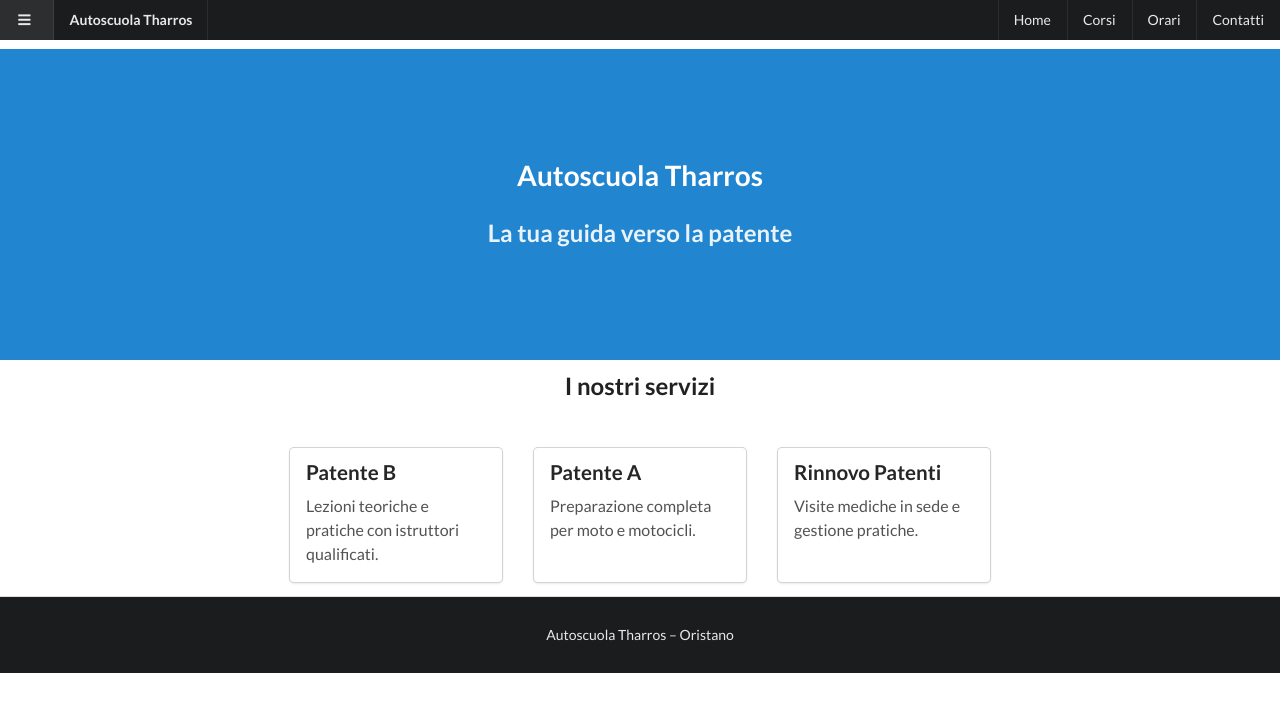
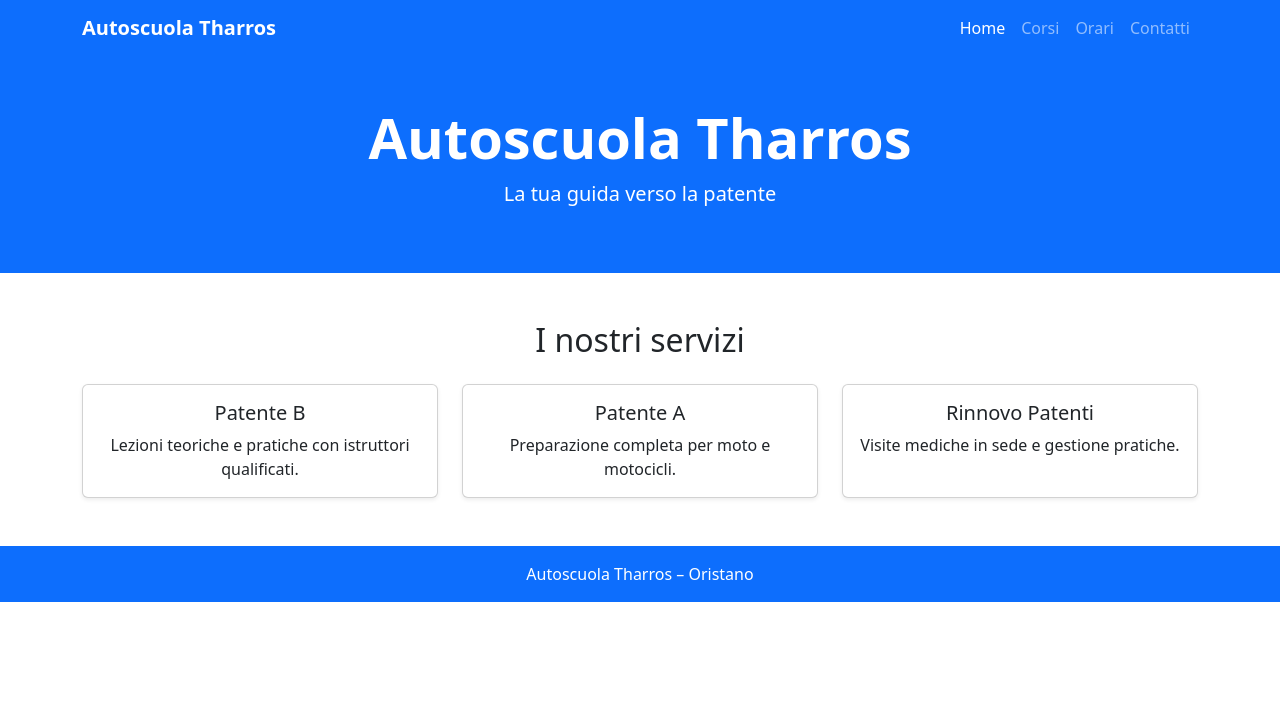
Before and after one commit to lorenzoserra03/lorenzoserra03.github.io, a plain HTML site: page index.html in a window 1280 px wide. Drawn offline with nearby package versions, Linux system fonts and the light colour scheme.

Commit message:
Replace Semantic UI with Bootstrap for styling

```diff
--- a/index.html
+++ b/index.html
@@ -3,96 +3,82 @@
 <head>
     <meta charset="UTF-8">
     <title>Autoscuola Tharros</title>
-    <link rel="stylesheet" href="https://cdn.jsdelivr.net/npm/semantic-ui@2.5.0/dist/semantic.min.css">
+    <link href="https://cdn.jsdelivr.net/npm/bootstrap@5.3.2/dist/css/bootstrap.min.css" rel="stylesheet">
 </head>
 <body>
 
-<!-- SIDEBAR MOBILE -->
-<div class="ui vertical inverted sidebar menu">
-  <a class="item">Home</a>
-  <a class="item">Corsi</a>
-  <a class="item">Orari</a>
-  <a class="item">Contatti</a>
-</div>
+<!-- NAVBAR -->
+<nav class="navbar navbar-expand-lg navbar-dark bg-primary">
+  <div class="container">
+    <a class="navbar-brand fw-bold">Autoscuola Tharros</a>
+    <button class="navbar-toggler" type="button" data-bs-toggle="collapse" data-bs-target="#navMenu">
+      <span class="navbar-toggler-icon"></span>
+    </button>
 
-<!-- MENU DESKTOP -->
-<div class="ui top fixed inverted menu">
-  <a class="item" id="sidebarToggle">
-    <i class="sidebar icon"></i>
-  </a>
-  <div class="header item">Autoscuola Tharros</div>
-
-  <div class="right menu">
-    <a class="item">Home</a>
-    <a class="item">Corsi</a>
-    <a class="item">Orari</a>
-    <a class="item">Contatti</a>
+    <div class="collapse navbar-collapse" id="navMenu">
+      <ul class="navbar-nav ms-auto">
+        <li class="nav-item"><a class="nav-link active">Home</a></li>
+        <li class="nav-item"><a class="nav-link">Corsi</a></li>
+        <li class="nav-item"><a class="nav-link">Orari</a></li>
+        <li class="nav-item"><a class="nav-link">Contatti</a></li>
+      </ul>
+    </div>
   </div>
-</div>
+</nav>
 
 <!-- HERO -->
-<div class="ui inverted vertical masthead center aligned segment" style="background:#2185d0; padding:8em 0; margin-top:3.5em;">
-  <div class="ui text container">
-    <h1 class="ui inverted header">Autoscuola Tharros</h1>
-    <h2>La tua guida verso la patente</h2>
+<section class="bg-primary text-white text-center py-5">
+  <div class="container">
+    <h1 class="display-4 fw-bold">Autoscuola Tharros</h1>
+    <p class="lead">La tua guida verso la patente</p>
   </div>
-</div>
+</section>
 
 <!-- SERVIZI -->
-<div class="ui vertical stripe segment">
-  <div class="ui text container">
-    <h2 class="ui center aligned header">I nostri servizi</h2>
+<section class="py-5">
+  <div class="container">
+    <h2 class="text-center mb-4">I nostri servizi</h2>
 
-    <div class="ui three stackable cards" style="margin-top:2em;">
+    <div class="row g-4">
 
-      <div class="card">
-        <div class="content">
-          <div class="header">Patente B</div>
-          <div class="description">
-            Lezioni teoriche e pratiche con istruttori qualificati.
+      <div class="col-md-4">
+        <div class="card h-100 shadow-sm">
+          <div class="card-body text-center">
+            <h5 class="card-title">Patente B</h5>
+            <p class="card-text">Lezioni teoriche e pratiche con istruttori qualificati.</p>
           </div>
         </div>
       </div>
 
-      <div class="card">
-        <div class="content">
-          <div class="header">Patente A</div>
-          <div class="description">
-            Preparazione completa per moto e motocicli.
+      <div class="col-md-4">
+        <div class="card h-100 shadow-sm">
+          <div class="card-body text-center">
+            <h5 class="card-title">Patente A</h5>
+            <p class="card-text">Preparazione completa per moto e motocicli.</p>
           </div>
         </div>
       </div>
 
-      <div class="card">
-        <div class="content">
-          <div class="header">Rinnovo Patenti</div>
-          <div class="description">
-            Visite mediche in sede e gestione pratiche.
+      <div class="col-md-4">
+        <div class="card h-100 shadow-sm">
+          <div class="card-body text-center">
+            <h5 class="card-title">Rinnovo Patenti</h5>
+            <p class="card-text">Visite mediche in sede e gestione pratiche.</p>
           </div>
         </div>
       </div>
 
     </div>
   </div>
-</div>
+</section>
 
 <!-- FOOTER -->
-<div class="ui inverted vertical footer segment" style="padding:2em 0;">
-  <div class="ui center aligned container">
-    Autoscuola Tharros – Oristano
-  </div>
-</div>
+<footer class="bg-primary text-white text-center py-3">
+  Autoscuola Tharros – Oristano
+</footer>
 
-<!-- JS UFFICIALI SEMANTIC UI -->
-<script src="https://cdn.jsdelivr.net/npm/jquery@3.6.0/dist/jquery.min.js"></script>
-<script src="https://cdn.jsdelivr.net/npm/semantic-ui@2.5.0/dist/semantic.min.js"></script>
-
-<!-- ATTIVAZIONE COMPONENTI (senza JS custom: solo chiamate Semantic) -->
-<script>
-  $('#sidebarToggle').on('click', function () {
-    $('.ui.sidebar').sidebar('toggle');
-  });
-</script>
+<!-- BOOTSTRAP JS -->
+<script src="https://cdn.jsdelivr.net/npm/bootstrap@5.3.2/dist/js/bootstrap.bundle.min.js"></script>
 
 </body>
 </html>
```
